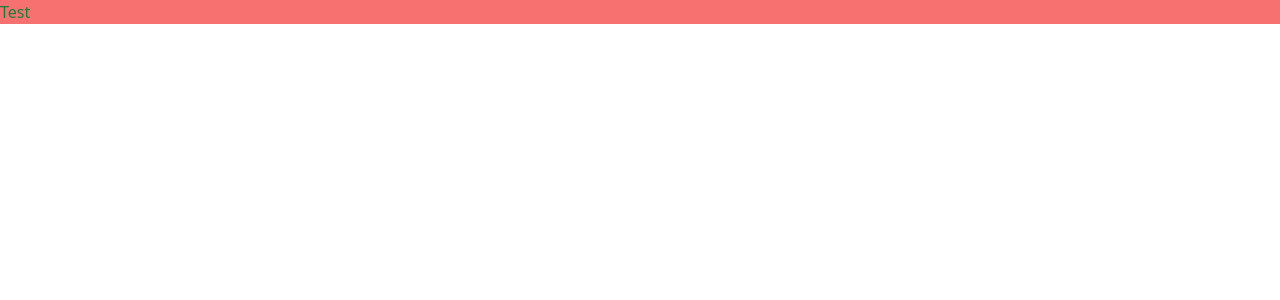
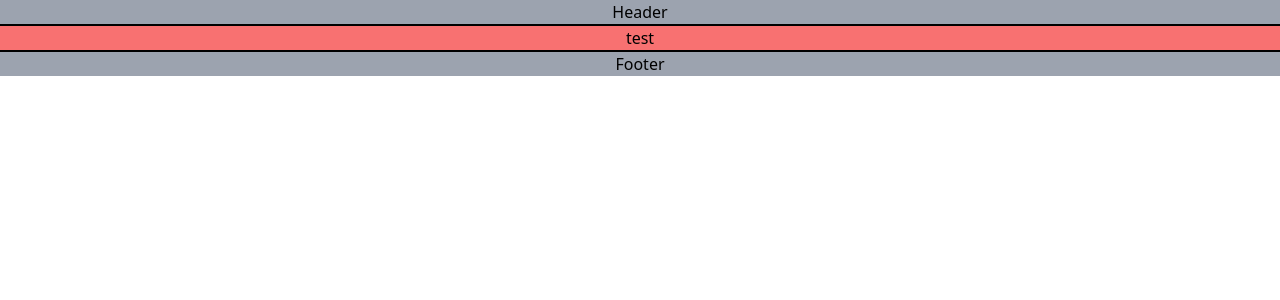
Before and after one commit to csutrick/Personal-Portfolio, a React (Create React App) app in the folder client/: page / in a window 1280 px wide. Shown: the top 300 px of the page. Built offline with nearby package versions, Linux system fonts and the light colour scheme.

Commit message:
Added components, and hooked up all pages and components

```diff
--- a/client/src/App.js
+++ b/client/src/App.js
@@ -1,5 +1,9 @@
 import React from "react";
 import { ApolloClient, InMemoryCache, ApolloProvider } from '@apollo/client';
+
+import Home from './pages/Home';
+import Header from './components/Header';
+import Footer from './components/Footer';
 
 const client = new ApolloClient({
   uri: '/graphql',
@@ -9,8 +13,10 @@ const client = new ApolloClient({
 function App() {
   return (
     <ApolloProvider client={client}>
-      <div className='bg-red-400'>
-        <h1 className='text-green-700'>Test</h1>
+      <div className='flex flex-col justify-center'>
+        <Header />
+        <Home />
+        <Footer />
       </div>
     </ApolloProvider>
   );
--- /dev/null
+++ b/client/src/components/Footer/index.js
@@ -0,0 +1,11 @@
+import React from 'react';
+
+const Footer = () => {
+    return (
+        <footer className='bg-gray-400 text-center'>
+            <h1 className='text-black'>Footer</h1>
+        </footer>
+    );
+};
+
+export default Footer;
--- /dev/null
+++ b/client/src/components/Header/index.js
@@ -0,0 +1,11 @@
+import React from 'react';
+
+const Header = () => {
+    return (
+        <header className='bg-gray-400 text-center'>
+            <h1 className='text-black'>Header</h1>
+        </header>
+    );
+};
+
+export default Header;
--- /dev/null
+++ b/client/src/components/OfferForm/index.js
@@ -0,0 +1,16 @@
+import React, { useState } from 'react';
+import { useMutation } from '@apollo/client';
+
+import { ADD_OFFER } from '../../utils/mutations';
+
+
+
+const OfferForm = () => {
+    return (
+        <div>
+            test
+        </div>
+    );
+};
+
+export default OfferForm;
--- a/client/src/pages/Home.js
+++ b/client/src/pages/Home.js
@@ -0,0 +1,16 @@
+import React from 'react';
+
+import OfferForm from '../components/OfferForm';
+
+
+
+const Home = () => {
+
+    return (
+       <main className='bg-red-400 text-center border-black border-b-2 border-t-2'>
+            <OfferForm />
+       </main>
+    );
+};
+
+export default Home;
```
